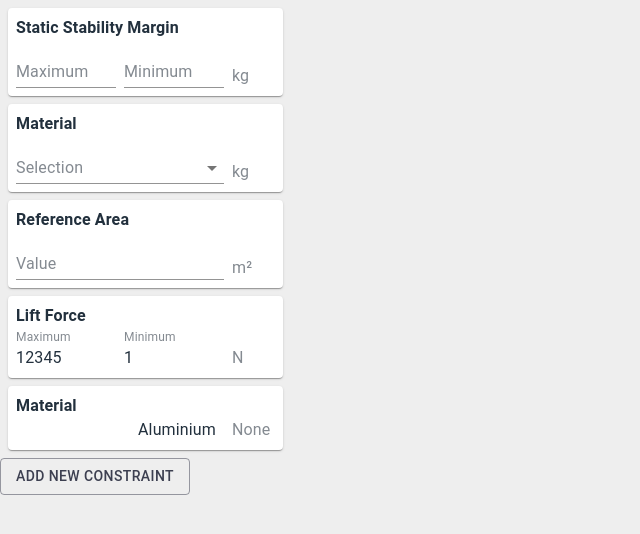
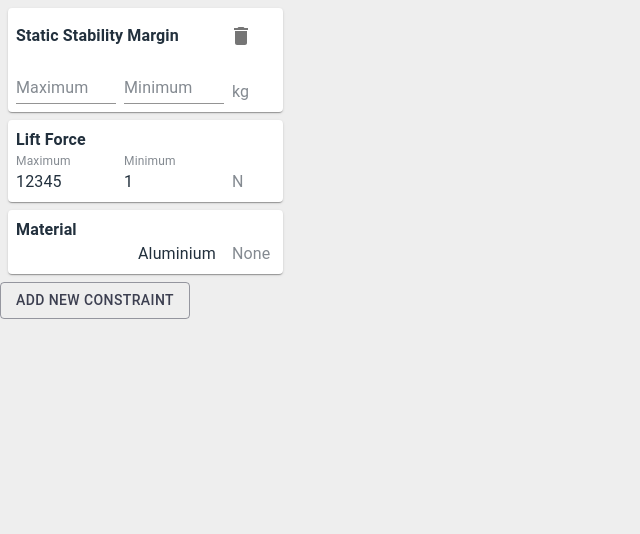
Before and after one commit to EJSRobinson/ME40321-ui, a React (Vite) app: page / in a window 1280 px wide. Shown: the top 534 px of the page, without its empty margins (0-640 px from the left). Built offline with nearby package versions, Linux system fonts and the light colour scheme.

Commit message:
Experiment with removal button on input card

```diff
--- a/src/components/input-card.tsx
+++ b/src/components/input-card.tsx
@@ -4,14 +4,18 @@ import InputLabel from '@mui/material/InputLabel';
 import Select from '@mui/material/Select';
 import MenuItem from '@mui/material/MenuItem';
 import FormControl from '@mui/material/FormControl';
+import Button from '@mui/material/Button';
+import IconButton from '@mui/material/IconButton';
+import DeleteIcon from '@mui/icons-material/Delete';
 
 type Props = {
   propName: string;
   propType: string;
   units: string;
+  remover: (value: string) => void;
 };
 
-const InputCard: React.FC<Props> = ({ propName, propType, units }) => {
+const InputCard: React.FC<Props> = ({ propName, propType, units, remover }) => {
   return (
     <Box
       sx={{
@@ -23,7 +27,19 @@ const InputCard: React.FC<Props> = ({ propName, propType, units }) => {
         width: 275,
       }}
     >
-      <Box sx={{ color: 'text.primary', fontWeight: 600 }}>{propName}</Box>
+      <Box sx={{ display: 'flex', flexDirection: 'row' }}>
+        <Box sx={{ color: 'text.primary', fontWeight: 600, width: 205, mt: 1 }}>{propName}</Box>
+        <IconButton
+          aria-label='delete'
+          sx={{ mr: 1 }}
+          onClick={() => {
+            remover(propName);
+          }}
+        >
+          <DeleteIcon />
+        </IconButton>
+      </Box>
+
       {(propType === 'quant' || propType === 'range') && (
         <>
           <TextField
--- a/src/pages/App.tsx
+++ b/src/pages/App.tsx
@@ -8,6 +8,12 @@ const constraints: Array<string> = [];
 
 const addConstraint = (propName: string) => {
   constraints.push(propName);
+  console.log(constraints);
+};
+
+const removeConstraint = (propName: string) => {
+  constraints.splice(constraints.indexOf(propName), 1);
+  console.log(constraints);
 };
 
 function App() {
@@ -26,13 +32,23 @@ function App() {
 
   return (
     <>
-      <InputCard propName={'Static Stability Margin'} propType={'quant'} units={'kg'} />
-      <InputCard propName={'Material'} propType={'list'} units={'kg'} />
-      <InputCard propName={'Reference Area'} propType={'qual'} units={'m²'} />
+      <InputCard
+        propName={'Static Stability Margin'}
+        propType={'quant'}
+        units={'kg'}
+        remover={removeConstraint}
+      />
       <OutputCard propName={'Lift Force'} propType={'quant'} units={'N'} quantValue={testValue} />
       <OutputCard propName={'Material'} propType={'quant'} units={'None'} qualValue={testValue2} />
       {constraints?.map((constraint) => {
-        return <InputCard propName={constraint} propType={'quant'} units={'kg'} />;
+        return (
+          <InputCard
+            propName={constraint}
+            propType={'quant'}
+            units={'kg'}
+            remover={removeConstraint}
+          />
+        );
       })}
       <Button
         variant='outlined'
```
Also changed, not shown: src/components/Elliot.tsx (deleted, +0 -30 lines).
